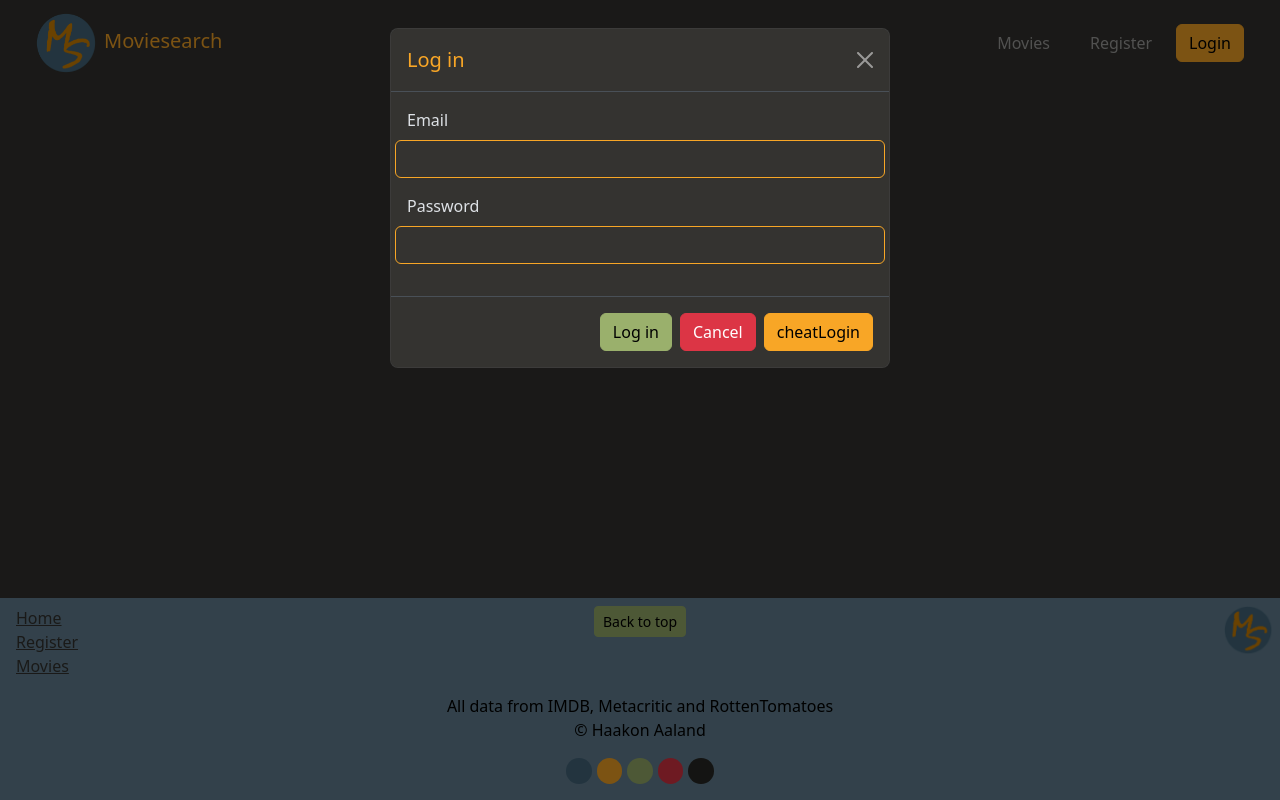
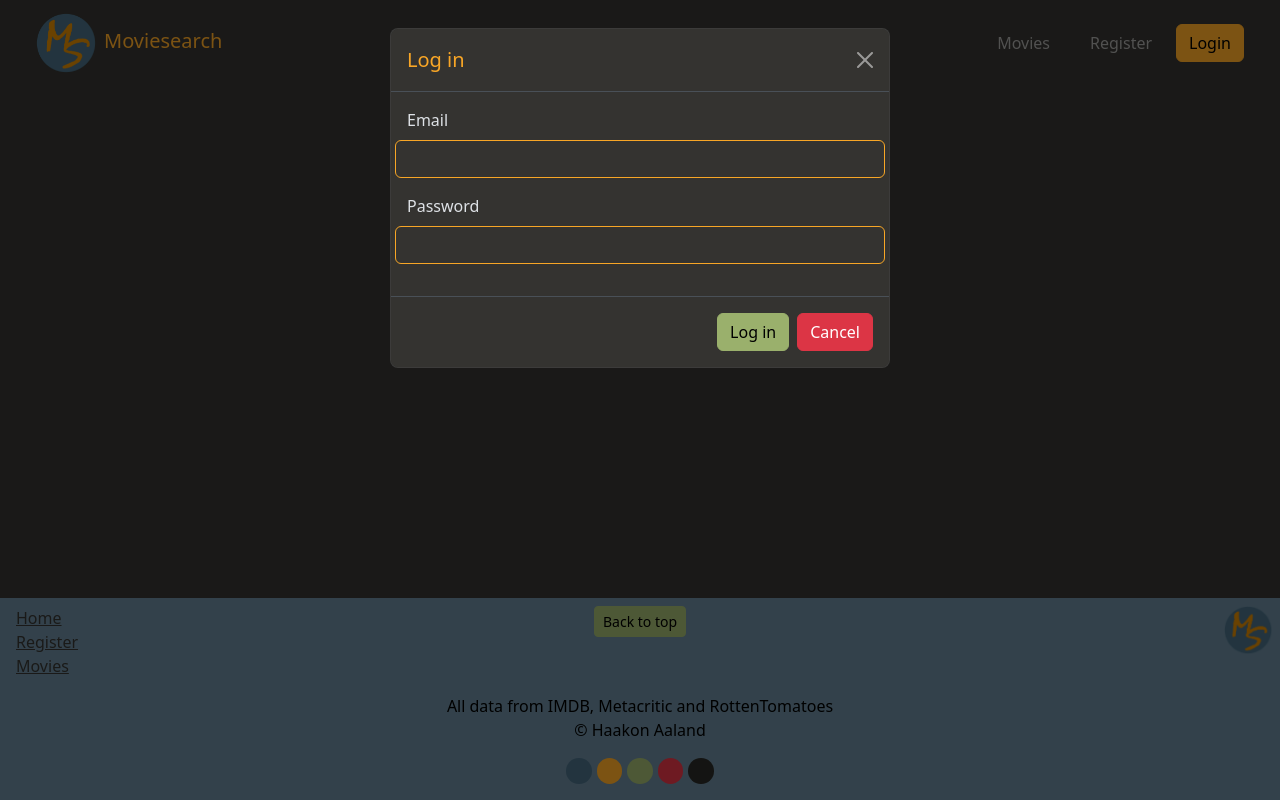
Before and after one commit to Aaland01/moviesearch, a React (Vite) app: page /notfound in a window 1280 px wide. Both pictures are taken after a click on the button "Login". Built offline with nearby package versions, Linux system fonts and the light colour scheme; what ag-grid-community would draw is missing.

Commit message:
removed dev button

```diff
--- a/src/components/LoginBody.jsx
+++ b/src/components/LoginBody.jsx
@@ -80,16 +80,6 @@ const LoginBody = () => {
     clear();
   }
 
-  /**
-   * Development method
-   * Cheatloging to avoid entering details
-   */
-  const cheatLogin = () => {
-    setEmail("mike@gmail.com");
-    setPassword("password")
-    setMessage("Cheater!")
-  };
-
   return (
     <>
       <Form onSubmit={e => handleSubmit(e)}>
@@ -131,10 +121,6 @@ const LoginBody = () => {
         <ModalFooter>
           <Button color="success" type='submit' disabled={invalidLogin || loading}>Log in</Button>
           <Button color="danger" onClick={cancel}>Cancel</Button>
-          {/*  Cheatlogin for development   */}
-          <div>
-            <Button color="secondary" onClick={cheatLogin}>cheatLogin</Button>
-          </div>
         </ModalFooter>
       </Form>
 
```
